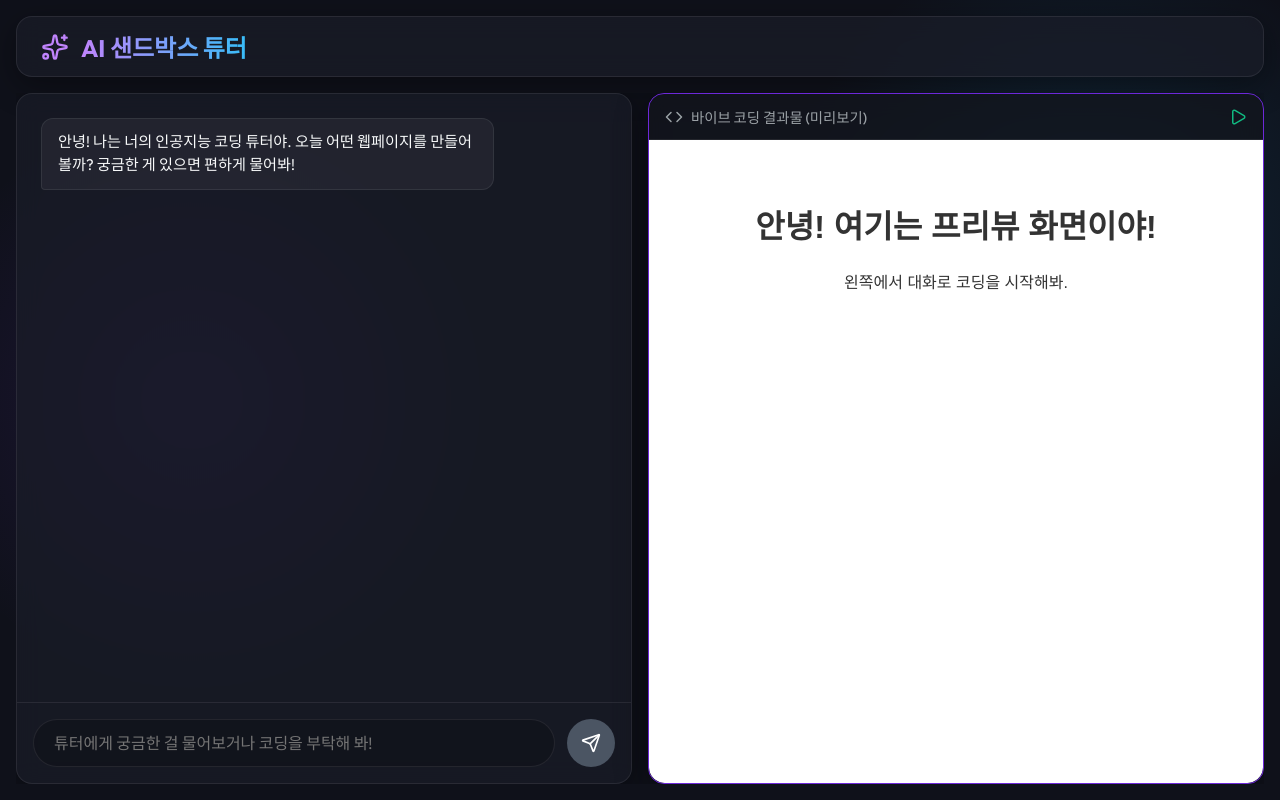
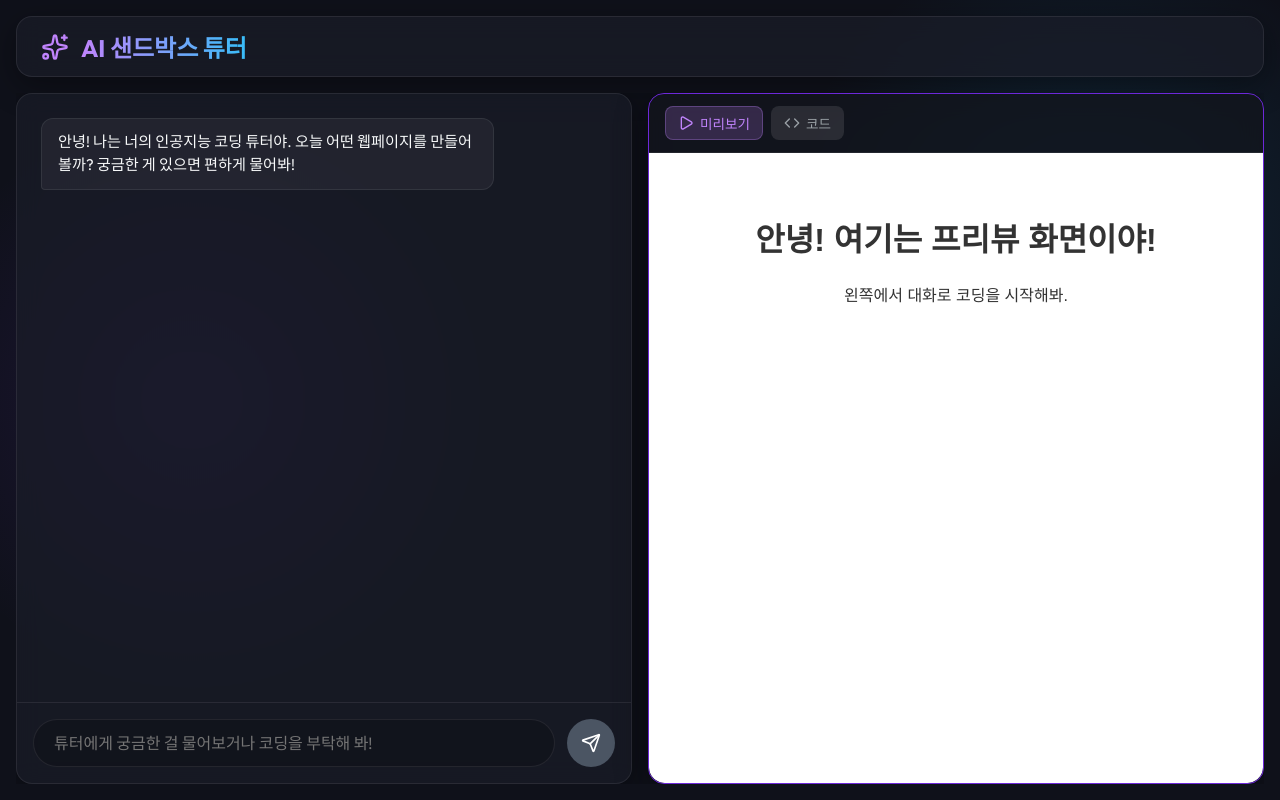
Before and after one commit to gogh9-cloud/260624, a React (Vite) app: page / in a window 1280 px wide. Built offline with nearby package versions, Linux system fonts and the light colour scheme.

Commit message:
feat: add code preview toggle

```diff
--- a/src/App.css
+++ b/src/App.css
@@ -152,3 +152,48 @@ iframe {
   height: 100%;
   border: none;
 }
+
+/* Tabs Styles */
+.tabs {
+  display: flex;
+  gap: 8px;
+}
+
+.tab-btn {
+  background: rgba(255, 255, 255, 0.1);
+  border: 1px solid transparent;
+  color: var(--text-muted);
+  padding: 6px 12px;
+  border-radius: 8px;
+  font-size: 0.85rem;
+  font-weight: 500;
+  display: flex;
+  align-items: center;
+  gap: 6px;
+  cursor: pointer;
+  transition: all 0.2s;
+}
+
+.tab-btn:hover {
+  background: rgba(255, 255, 255, 0.15);
+}
+
+.tab-btn.active {
+  background: rgba(192, 132, 252, 0.2);
+  color: #c084fc;
+  border-color: rgba(192, 132, 252, 0.3);
+}
+
+.code-block {
+  margin: 0;
+  padding: 20px;
+  background: #1e1e1e;
+  color: #d4d4d4;
+  height: 100%;
+  overflow: auto;
+  font-family: 'Courier New', Courier, monospace;
+  font-size: 0.9rem;
+  line-height: 1.5;
+  border-bottom-left-radius: 16px;
+  border-bottom-right-radius: 16px;
+}
--- a/src/App.jsx
+++ b/src/App.jsx
@@ -13,6 +13,7 @@ function App() {
   const [input, setInput] = useState('');
   const [htmlCode, setHtmlCode] = useState('<div style="text-align: center; padding: 2rem; font-family: sans-serif; color: #333;">\n  <h1>안녕! 여기는 프리뷰 화면이야!</h1>\n  <p>왼쪽에서 대화로 코딩을 시작해봐.</p>\n</div>');
   const [isLoading, setIsLoading] = useState(false);
+  const [activeTab, setActiveTab] = useState('preview');
   const messagesEndRef = useRef(null);
 
   const scrollToBottom = () => {
@@ -149,18 +150,33 @@ function App() {
         {/* Sandbox Preview Panel */}
         <section className="preview-panel glass">
           <div className="preview-header">
-            <div style={{ display: 'flex', alignItems: 'center', gap: '8px' }}>
-              <Code size={18} color="#9ba1a6" />
-              <span className="preview-title">바이브 코딩 결과물 (미리보기)</span>
+            <div className="tabs">
+              <button
+                className={`tab-btn ${activeTab === 'preview' ? 'active' : ''}`}
+                onClick={() => setActiveTab('preview')}
+              >
+                <Play size={16} /> 미리보기
+              </button>
+              <button
+                className={`tab-btn ${activeTab === 'code' ? 'active' : ''}`}
+                onClick={() => setActiveTab('code')}
+              >
+                <Code size={16} /> 코드
+              </button>
             </div>
-            <Play size={18} color="#10b981" />
           </div>
           <div className="iframe-container">
-            <iframe
-              title="sandbox-preview"
-              srcDoc={htmlCode}
-              sandbox="allow-scripts"
-            />
+            {activeTab === 'preview' ? (
+              <iframe
+                title="sandbox-preview"
+                srcDoc={htmlCode}
+                sandbox="allow-scripts"
+              />
+            ) : (
+              <pre className="code-block">
+                <code>{htmlCode}</code>
+              </pre>
+            )}
           </div>
         </section>
       </main>
```
